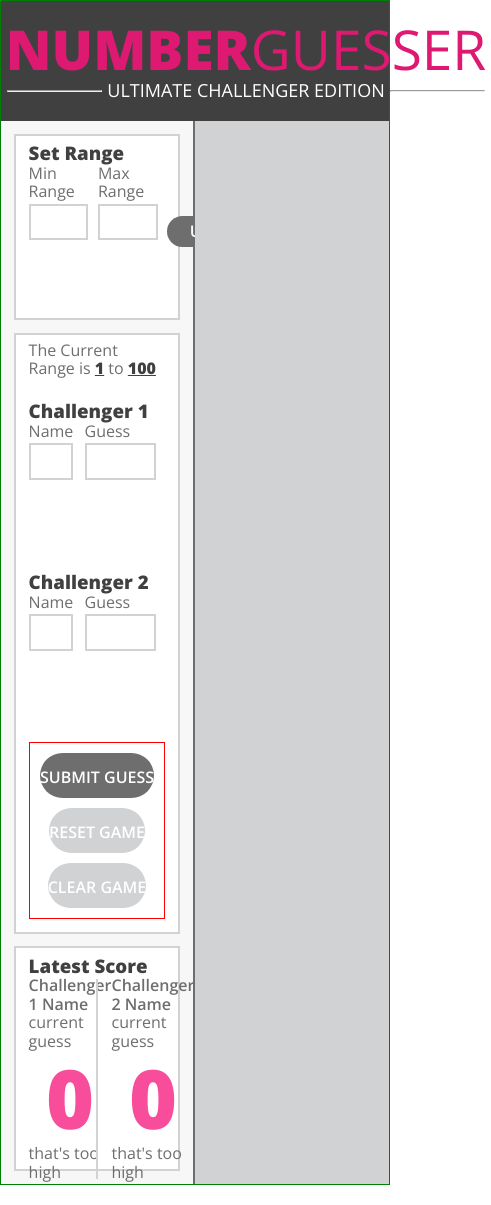
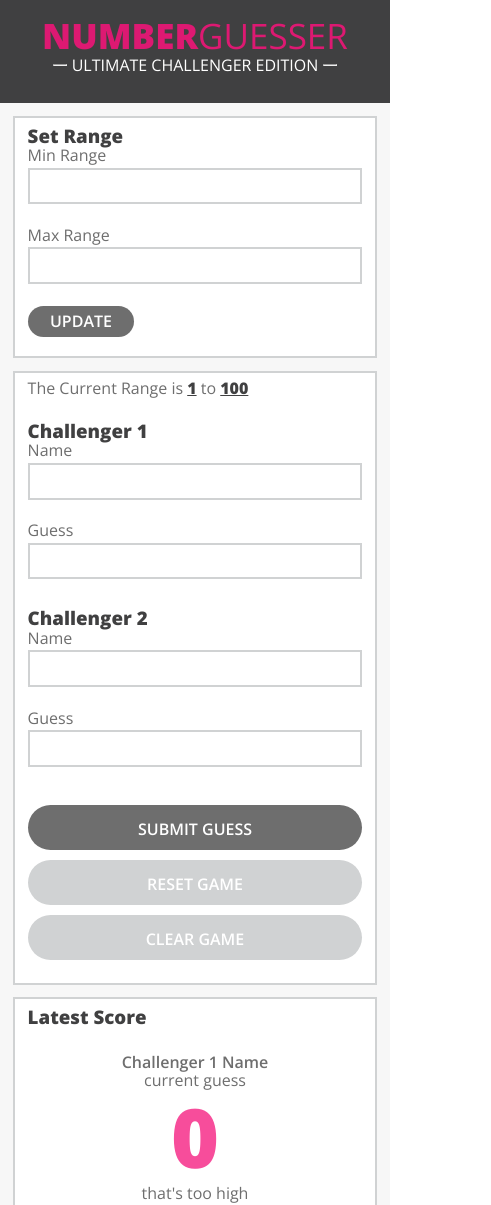
Before and after one commit to KevinKra/NumberGuesser, a plain HTML site: page index.html in a window 390 px wide. Shown: the top 1205 px of the page, 491 px wide, since content can reach past the window. Drawn offline with nearby package versions, Linux system fonts and the light colour scheme.

Commit message:
Complete media queries

```diff
--- a/index.html
+++ b/index.html
@@ -1,6 +1,7 @@
 <!DOCTYPE html>
 <html lang="en">
 <head>
+	<meta name="viewport" content="width=device-width, initial-scale=1">
 	<meta charset="UTF-8">
 	<title>Number Guesser</title>
 	<link rel="stylesheet" href="styles2.css">
@@ -101,12 +102,12 @@
 						</div>
 					</section>
 					<section class="challenger-btns">
-						<button class="btn submit-btn">SUBMIT GUESS</button>
-						<button class="btn reset-btn">RESET GAME</button>
-						<button class="btn clear-btn">CLEAR GAME</button>
+						<button class="btn submit-btn"><span>SUBMIT GUESS</span></button>
+						<button class="btn reset-btn"><span>RESET GAME</span></button>
+						<button class="btn clear-btn"><span>CLEAR GAME</span></button>
 					</section>
 				</article>
-				<article class="article-box" id="guess-cont">
+				<article class="article-box bottom-section">
 					<section class="content-container">
 						<h3 class="chall-title">Latest Score</h3>
 						<div class="challenger-rules">
@@ -117,7 +118,7 @@
 								<span class="chall-approx-1">that's too high</span>
 							</form>
 							<hr class="vertical-line">
-							<form class="chall-latest">
+							<form class="chall-latest ch-2-latest">
 								<h4 class="ch2-name-output">Challenger 2 Name</h4>
 								<span>current guess</span>
 								<span class="lg-number ch-2-cur-guess">0</span>
--- a/styles2.css
+++ b/styles2.css
@@ -9,6 +9,7 @@ html {
 
 body {
 /*	border: 1px solid red;*/
+	width: 100%;
 	padding: 0;
 	margin: 0;
 	font-family: "Open Sans", sans-serif;
@@ -43,7 +44,6 @@ input[type=number]::-webkit-outer-spin-button {
 
 .header-section {
 	background-color: #404041;
-	height: 120px;
 }
 
 .input-section {
@@ -210,7 +210,7 @@ input[type=number]::-webkit-outer-spin-button {
 	background-color: lightgrey;
 	border-style: none;
 	display: inline;
-	height: 200px;
+	height: 190px;
 	margin: 0;
 	position: absolute;
 	width: 2px;
@@ -242,7 +242,7 @@ input[type=number]::-webkit-outer-spin-button {
 
 .header-article hr {
 	display: inline-block;
-	margin:5px 5px;
+	margin: 5px 5px;
 	width: 19%;
 }
 
@@ -253,6 +253,7 @@ input[type=number]::-webkit-outer-spin-button {
 
 /*====== RANGE LAYOUT ======*/
 .input-container .sm-input {
+	margin-top: 5%;
 	margin-right: .6rem;
 }
 
@@ -304,8 +305,8 @@ input[type=number]::-webkit-outer-spin-button {
 	font-weight: 800;
 }
 
-#guess-cont {
-	height: 225px;
+.bottom-section {
+	height: 210px;
 }
 
 .chall-latest {
@@ -323,11 +324,6 @@ input[type=number]::-webkit-outer-spin-button {
 .output-card header, footer {
 	display: flex;
 	justify-content: space-evenly;
-}
-
-.output-center {
-	display: relative;
-	margin: 1rem 0;
 }
 
 .output-card article {
@@ -357,9 +353,9 @@ input[type=number]::-webkit-outer-spin-button {
 	width: 58%;
 }
 
-@media screen and (max-width: 1130px) {
-	body {
-	  border: 1px solid red;
+@media screen and (max-width: 1230px) {
+	.output-section {
+		margin: 0 auto;
 	}
 
 	.challenger-btns {
@@ -367,21 +363,108 @@ input[type=number]::-webkit-outer-spin-button {
 		flex-direction: column;
 		align-items: center;
 		justify-content: flex-start;
-		border: 1px solid red;
+		/*border: 1px solid red;*/
 		min-width: 100%;
 	}
 
 	.challenger-btns > .btn {
-		max-width: 90%;
-		min-width: 70%;
+		width: 100%;
 		margin: 10px 0;
 		padding: 15px 0 30px 0;
 	}
 
+	.input-container {
+		display: flex;
+		flex-direction: column;
+		/*border: 1px solid red;*/
+	}
+
+	.input-container .sm-input, .md-input {
+		width: 100%;
+		margin: 0;
+		padding: 0;
+	}
+
+	.bottom-section {
+		height: auto;
+	}
+
+	.vertical-line {
+		background-color: lightgrey;
+		border-style: none;
+		display: inline;
+		height: 2px;
+		margin: 0;
+		position: absolute;
+		width: 190px;
+	}
+
+	.challenger-rules {
+		display: flex;
+		flex-direction: column;
+		height: 400px;
+	}
+
+	.chall-latest {
+		align-items: center;
+		display: flex;
+		flex-direction: column;
+	}
+
+
 }
 
-@media screen and (max-width: 400px) {
-	body {
-		border: 1px solid green;
+@media screen and (max-width: 650px) {
+
+	.input-section {
+		border-right: 0;
+		border-bottom: 2px solid #6E6E6E;
+	}
+
+	/*====== HEADER LAYOUT ======*/
+.header-article {
+	margin: 0 auto;
+	text-align: center;
+	width: auto;
+}
+
+.header-article > h1 {
+	color: #DD1972;
+	font-size: 35px;
+	letter-spacing: 0px;
+	margin: 0;
+	padding: 0;
+}
+
+.header-article > p {
+	color: #FFF;
+	display: inline;
+	font-size: 16px;
+	font-weight: 100;
+	margin: 0;
+}
+
+.header-article hr {
+	display: inline-block;
+	margin:5px 5px;
+	width: 3%;
+}
+
+.header-span {
+	font-weight: 100;
+}
+
+	.flex-document {
+		display: flex;
+		flex-direction: column;
+	}
+
+	.input-section {
+		width: 100%;
+	}
+
+	.output-section {
+		min-height: 500px;
+		width: 100%;
 	}
 }
```
